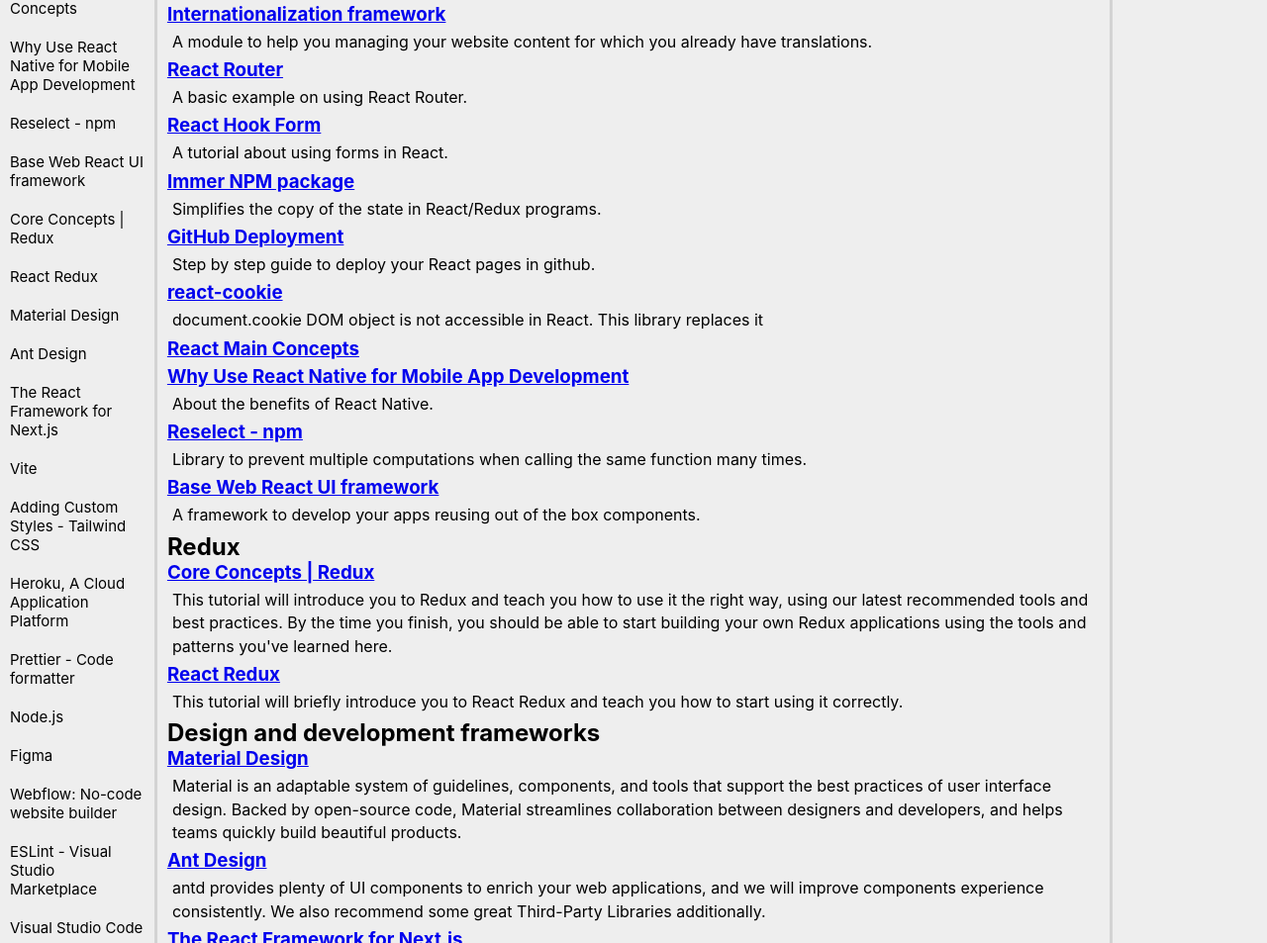
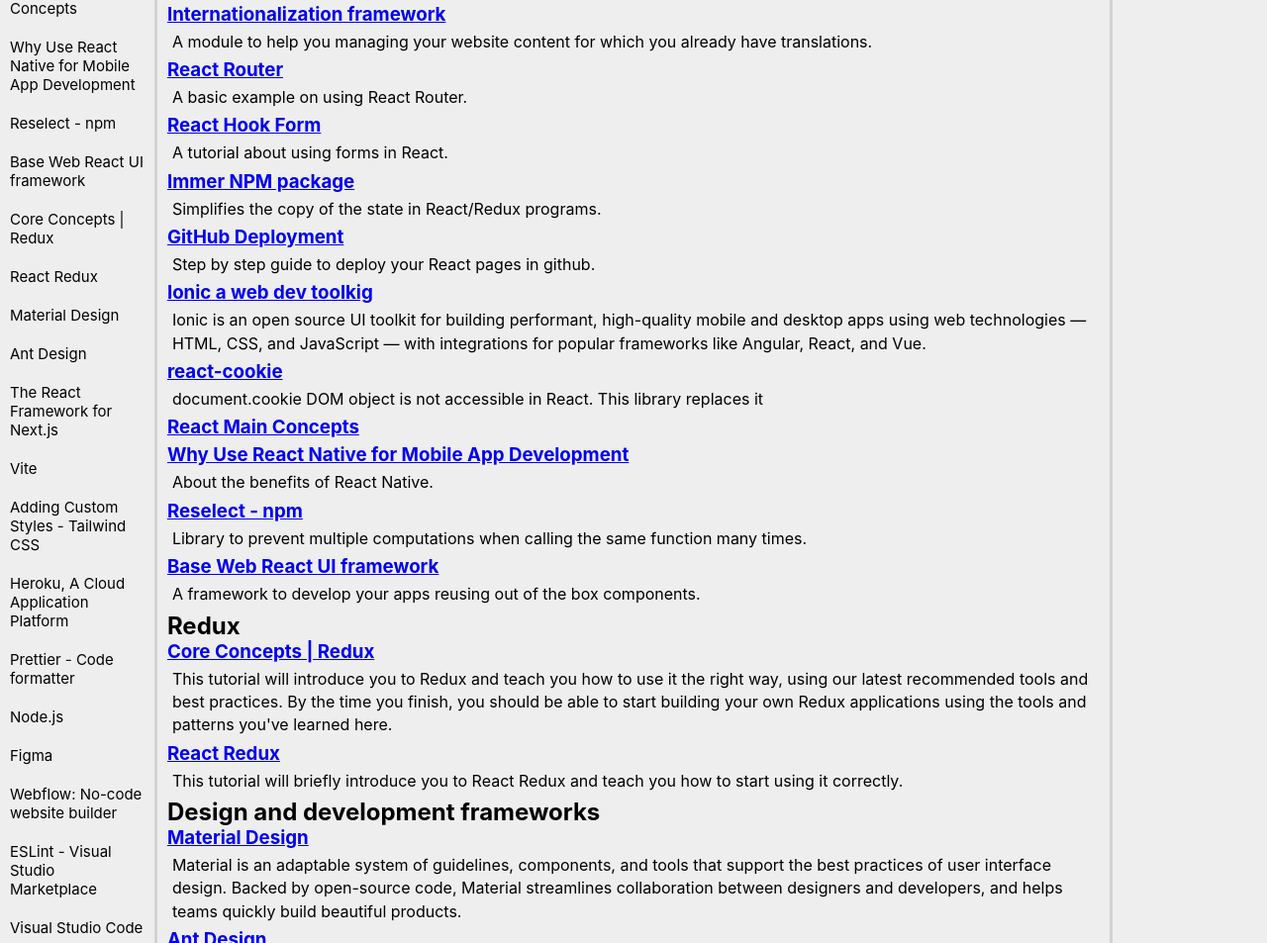
Before and after one commit to omesalles/html-portfolio, a plain HTML site: page index.html in a window 1280 px wide. Shown: the part 4207-5160 px from the top of the page at 99% size. Drawn offline with Linux system fonts and the light colour scheme.

Commit message:
adding ionic hyperlink

```diff
--- a/index.html
+++ b/index.html
@@ -543,7 +543,10 @@ Consider and document the defaults
             <a href="#47"><p>Manifesto for Agile Software Development</p></a>
             <a href="#48"><p>Scrum.org</p></a>
             <a href="#49"><p>Agile - SAFe 5 for Lean Enterprises</p></a>
-            <a href="#50"><p>MDN Web Docs</p></a><a href="#51"><p>React Cookies</p></a>          </nav>
+            <a href="#50"><p>MDN Web Docs</p></a>
+            <a href="#51"><p>React Cookies</p></a>
+            <a href="#52"><p>Ionic</p></a>
+          </nav>
           <div class="page-content">
             <span id="Resources"></span>
             <h1>Resources</h1>
@@ -845,6 +848,19 @@ Consider and document the defaults
               </section>
             </div>
 
+            <div>
+              <span class="paragraph-content-position" id="52"></span>
+              <h3 class="title-paragraph">
+                <a
+                  href="https://ionicframework.com/docs/"
+                  target="_blank"
+                  >Ionic a web dev toolkig</a
+                >
+              </h3>
+              <section><p class="paragraph-content">Ionic is an open source UI toolkit for building performant,
+                high-quality mobile and desktop apps using web technologies — HTML, CSS, and JavaScript
+                — with integrations for popular frameworks like Angular, React, and Vue.</p></section>
+            </div>
             <div>
               <span class="paragraph-content-position" id="51"></span>
               <h3 class="title-paragraph">
```
